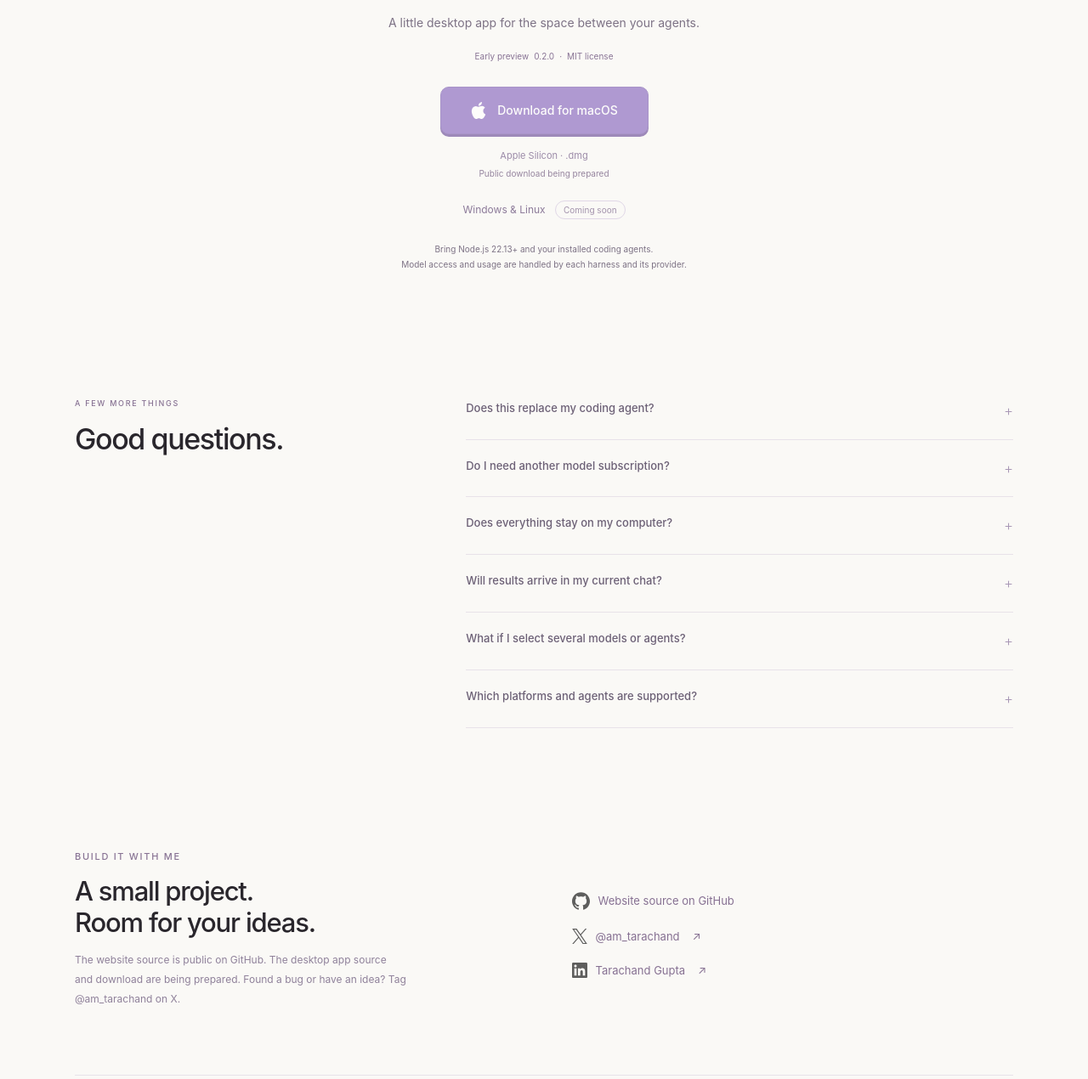
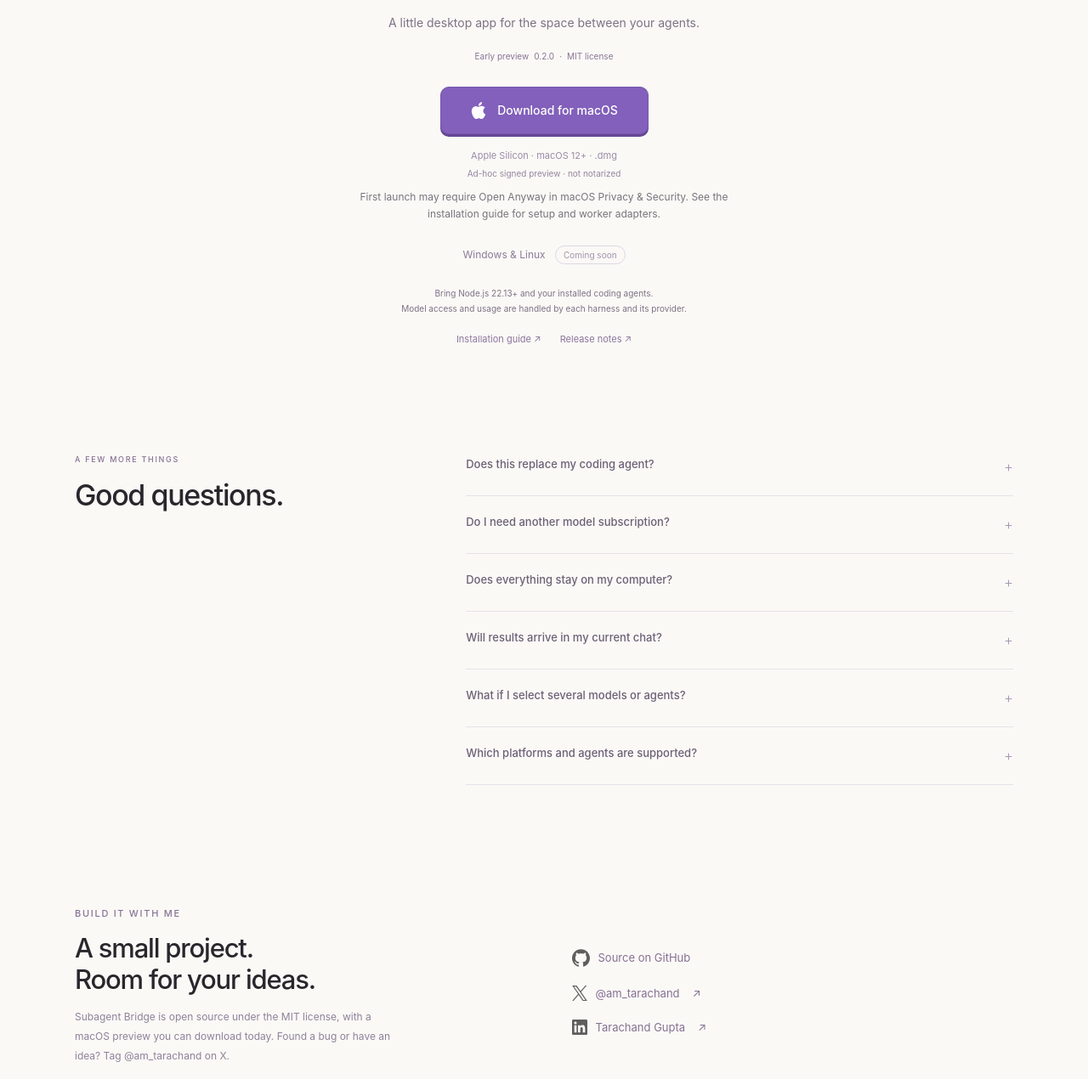
Before and after one commit to Tarachand-Gupta/subagent-bridge-site, a website built with Vite: page index.html in a window 1280 px wide. Shown: the part 3432-4702 px from the top of the page at 85% size. Built offline with nearby package versions, Linux system fonts and the light colour scheme; files whose address does not match are found by name.

Commit message:
Connect public macOS preview downloads and application source

```diff
--- a/index.html
+++ b/index.html
@@ -31,7 +31,7 @@
   <a class="skip-link" href="#main">Skip to content</a>
   <header class="site-header wrap">
     <a class="brand" href="#" aria-label="Subagent Bridge home"><img src="/favicon.svg" width="32" height="32" alt="" />Subagent Bridge <span class="version">preview</span></a>
-    <nav aria-label="Main navigation"><a class="nav-detail" href="#story">How it works</a><a class="nav-detail" href="#questions">Questions</a><a class="source-nav" data-source-link href="https://github.com/Tarachand-Gupta/subagent-bridge-site" aria-label="Website source on GitHub"><img class="social-icon" src="/icons/github.svg" width="21" height="21" alt="" /><span>Source</span></a><a class="button small" href="#download"><img class="button-icon" src="/icons/apple.svg" width="18" height="18" alt="" />Get for Mac</a></nav>
+    <nav aria-label="Main navigation"><a class="nav-detail" href="#story">How it works</a><a class="nav-detail" href="#questions">Questions</a><a class="source-nav" data-source-link href="https://github.com/Tarachand-Gupta/subagent-bridge" aria-label="Source on GitHub"><img class="social-icon" src="/icons/github.svg" width="21" height="21" alt="" /><span>Source</span></a><a class="button small" href="#download"><img class="button-icon" src="/icons/apple.svg" width="18" height="18" alt="" />Get for Mac</a></nav>
   </header>
   <main id="main">
     <section class="hero wrap" aria-labelledby="hero-heading">
@@ -72,7 +72,7 @@
       </article>
     </section>
 
-    <section id="download" class="download-section wrap" aria-labelledby="download-heading"><img src="/favicon.svg" width="64" height="64" alt="" /><span class="eyebrow">MAKE THE CONNECTION</span><h2 id="download-heading">A better team.<br>Same favorite tools.</h2><p>A little desktop app for the space between your agents.</p><div class="release-label">Early preview <span id="release-version">0.2.0</span><span>·</span> MIT license</div><div id="downloads" class="mac-download"></div><p class="platforms-soon">Windows &amp; Linux <span>Coming soon</span></p><p class="download-note">Bring Node.js 22.13+ and your installed coding agents.<br>Model access and usage are handled by each harness and its provider.</p><div class="release-links"><a id="notes-link" hidden>Release notes <span aria-hidden="true">↗</span></a></div><noscript><p>The public installers are being prepared. Enable JavaScript to see current platform availability.</p></noscript></section>
+    <section id="download" class="download-section wrap" aria-labelledby="download-heading"><img src="/favicon.svg" width="64" height="64" alt="" /><span class="eyebrow">MAKE THE CONNECTION</span><h2 id="download-heading">A better team.<br>Same favorite tools.</h2><p>A little desktop app for the space between your agents.</p><div class="release-label">Early preview <span id="release-version">0.2.0</span><span>·</span> MIT license</div><div id="downloads" class="mac-download"></div><p class="platforms-soon">Windows &amp; Linux <span>Coming soon</span></p><p class="download-note">Bring Node.js 22.13+ and your installed coding agents.<br>Model access and usage are handled by each harness and its provider.</p><div class="release-links"><a href="https://github.com/Tarachand-Gupta/subagent-bridge/blob/v0.2.0/docs/install-macos.md">Installation guide <span aria-hidden="true">↗</span></a><a id="notes-link" hidden>Release notes <span aria-hidden="true">↗</span></a></div><noscript><p><a href="https://github.com/Tarachand-Gupta/subagent-bridge/releases/download/v0.2.0/Subagent-Bridge_0.2.0_arm64.dmg">Download 0.2.0 for macOS Apple Silicon</a>. Targets macOS 12+. This preview is ad-hoc signed, not notarized; see the installation guide for first-launch approval and setup.</p></noscript></section>
 
     <section id="questions" class="faq wrap" aria-labelledby="faq-heading"><div><span class="eyebrow">A FEW MORE THINGS</span><h2 id="faq-heading">Good questions.</h2></div><div class="faq-list">
       <details><summary>Does this replace my coding agent?<span aria-hidden="true">+</span></summary><p>No. You keep working in Codex, Pi, OpenCode, or DeepSeek. Bridge supplies delegation rules and the connection to other harnesses. It’s a companion desktop app, not another coding chat.</p></details>
@@ -83,8 +83,8 @@
       <details><summary>Which platforms and agents are supported?<span aria-hidden="true">+</span></summary><p>The current desktop build has been tested on macOS Apple Silicon with Codex, Pi, OpenCode, and the desktop-bundled DeepSeek harness. Windows and Linux packaging is configured, but those native builds aren’t verified yet. Claude Code is included in the website preview; its live integration is not yet verified. The 10+ link shows the wider ACP ecosystem, not a list of verified Bridge integrations. Updates can affect compatibility; Settings reports the installed versions and connection state.</p></details>
     </div></section>
   </main>
-  <section id="open-source" class="open-source wrap" aria-labelledby="source-heading"><div><span class="eyebrow">BUILD IT WITH ME</span><h2 id="source-heading">A small project.<br>Room for your ideas.</h2><p id="source-status">The website source is public on GitHub. The desktop app source and download are being prepared. Found a bug or have an idea? Tag <a href="https://x.com/am_tarachand" target="_blank" rel="noopener noreferrer">@am_tarachand</a> on X, or connect on LinkedIn.</p></div><div class="contact-links"><a data-source-link href="https://github.com/Tarachand-Gupta/subagent-bridge-site"><img class="social-icon" src="/icons/github.svg" width="21" height="21" alt="" /><span id="source-cta">Website source on GitHub</span></a><a href="https://x.com/am_tarachand" target="_blank" rel="noopener noreferrer"><img class="social-icon" src="/icons/x.svg" alt="" width="18" height="18" />@am_tarachand <span aria-hidden="true">↗</span></a><a href="https://www.linkedin.com/in/tarachand-gupta" target="_blank" rel="noopener noreferrer"><img class="social-icon" src="/icons/linkedin.svg" alt="" width="18" height="18" />Tarachand Gupta <span aria-hidden="true">↗</span></a></div></section>
-  <footer class="site-footer wrap"><a class="brand" href="#"><img src="/favicon.svg" width="28" height="28" alt="" />Subagent Bridge</a><p>Use other coding agents as subagents—without leaving your own.</p><div class="footer-socials"><a data-source-link href="https://github.com/Tarachand-Gupta/subagent-bridge-site" aria-label="Website source on GitHub"><img class="social-icon" src="/icons/github.svg" width="21" height="21" alt="" /></a><a href="https://x.com/am_tarachand" target="_blank" rel="noopener noreferrer" aria-label="Tarachand on X"><img class="social-icon" src="/icons/x.svg" alt="" width="18" height="18" /></a><a href="https://www.linkedin.com/in/tarachand-gupta" target="_blank" rel="noopener noreferrer" aria-label="Tarachand on LinkedIn"><img class="social-icon" src="/icons/linkedin.svg" alt="" width="18" height="18" /></a></div></footer>
+  <section id="open-source" class="open-source wrap" aria-labelledby="source-heading"><div><span class="eyebrow">BUILD IT WITH ME</span><h2 id="source-heading">A small project.<br>Room for your ideas.</h2><p id="source-status">Subagent Bridge is open source under the MIT license, with a macOS preview you can download today. Found a bug or have an idea? Tag <a href="https://x.com/am_tarachand" target="_blank" rel="noopener noreferrer">@am_tarachand</a> on X, or connect on LinkedIn.</p></div><div class="contact-links"><a data-source-link href="https://github.com/Tarachand-Gupta/subagent-bridge"><img class="social-icon" src="/icons/github.svg" width="21" height="21" alt="" /><span id="source-cta">Source on GitHub</span></a><a href="https://x.com/am_tarachand" target="_blank" rel="noopener noreferrer"><img class="social-icon" src="/icons/x.svg" alt="" width="18" height="18" />@am_tarachand <span aria-hidden="true">↗</span></a><a href="https://www.linkedin.com/in/tarachand-gupta" target="_blank" rel="noopener noreferrer"><img class="social-icon" src="/icons/linkedin.svg" alt="" width="18" height="18" />Tarachand Gupta <span aria-hidden="true">↗</span></a></div></section>
+  <footer class="site-footer wrap"><a class="brand" href="#"><img src="/favicon.svg" width="28" height="28" alt="" />Subagent Bridge</a><p>Use other coding agents as subagents—without leaving your own.</p><div class="footer-socials"><a data-source-link href="https://github.com/Tarachand-Gupta/subagent-bridge" aria-label="Source on GitHub"><img class="social-icon" src="/icons/github.svg" width="21" height="21" alt="" /></a><a href="https://x.com/am_tarachand" target="_blank" rel="noopener noreferrer" aria-label="Tarachand on X"><img class="social-icon" src="/icons/x.svg" alt="" width="18" height="18" /></a><a href="https://www.linkedin.com/in/tarachand-gupta" target="_blank" rel="noopener noreferrer" aria-label="Tarachand on LinkedIn"><img class="social-icon" src="/icons/linkedin.svg" alt="" width="18" height="18" /></a></div></footer>
   <script type="module" src="/src/main.js"></script>
 </body>
 </html>
--- a/src/main.js
+++ b/src/main.js
@@ -56,8 +56,9 @@ const download=element(macUrl?'a':'button','button mac-download-button');
 const apple=element('img','button-icon');apple.src=asset('/icons/apple.svg');apple.alt='';apple.width=20;apple.height=20;download.append(apple,document.createTextNode('Download for macOS'));
 if(macUrl){download.href=macUrl;download.rel='noopener';}else{download.disabled=true;download.setAttribute('aria-describedby','mac-release-status');}
 $('#downloads').append(download,element('p','mac-detail',mac?.detail||'Apple Silicon · .dmg'));
-const status=element('p','mac-release-status',macUrl?'Unsigned early preview.':mac?.status||'Public download being prepared');status.id='mac-release-status';$('#downloads').append(status);
+const status=element('p','mac-release-status',mac?.status||'Public download being prepared');status.id='mac-release-status';$('#downloads').append(status);
+if(macUrl&&mac?.note)$('#downloads').append(element('p','mac-install-note',mac.note));
 const sourceUrl=httpsUrl(release.sourceUrl);
-if(sourceUrl){for(const a of document.querySelectorAll('[data-source-link]')){a.href=sourceUrl;a.target='_blank';a.rel='noopener noreferrer';a.setAttribute('aria-label','View Subagent Bridge website source on GitHub');}$('#source-cta').textContent='Website source on GitHub';$('#source-status').textContent='The website source is public on GitHub. The desktop app source and download are being prepared. Found a bug or have an idea? Tag @am_tarachand on X.';}
+if(sourceUrl){for(const a of document.querySelectorAll('[data-source-link]')){a.href=sourceUrl;a.target='_blank';a.rel='noopener noreferrer';a.setAttribute('aria-label','View Subagent Bridge source on GitHub');}$('#source-cta').textContent='Source on GitHub';$('#source-status').textContent='Subagent Bridge is open source under the MIT license, with a macOS preview you can download today. Found a bug or have an idea? Tag @am_tarachand on X.';}
 const notesUrl=httpsUrl(release.releaseNotesUrl);if(notesUrl){$('#notes-link').href=notesUrl;$('#notes-link').hidden=false;}
 renderRule();
--- a/src/release.json
+++ b/src/release.json
@@ -1,15 +1,15 @@
 {
   "version": "0.2.0",
-  "sourceUrl": "https://github.com/Tarachand-Gupta/subagent-bridge-site",
-  "releaseNotesUrl": null,
+  "sourceUrl": "https://github.com/Tarachand-Gupta/subagent-bridge",
+  "releaseNotesUrl": "https://github.com/Tarachand-Gupta/subagent-bridge/releases/tag/v0.2.0",
   "platforms": [
     {
       "id": "macos",
       "name": "macOS",
-      "detail": "Apple Silicon \u00b7 .dmg",
-      "url": null,
-      "status": "Public download being prepared",
-      "note": "The current Mac build is an unsigned early preview. Requires Node.js 22.13+ and your coding agents installed separately."
+      "detail": "Apple Silicon \u00b7 macOS 12+ \u00b7 .dmg",
+      "url": "https://github.com/Tarachand-Gupta/subagent-bridge/releases/download/v0.2.0/Subagent-Bridge_0.2.0_arm64.dmg",
+      "status": "Ad-hoc signed preview \u00b7 not notarized",
+      "note": "First launch may require Open Anyway in macOS Privacy & Security. See the installation guide for setup and worker adapters."
     },
     {
       "id": "windows",
```
Also changed, not shown: README.md, src/style.css.
